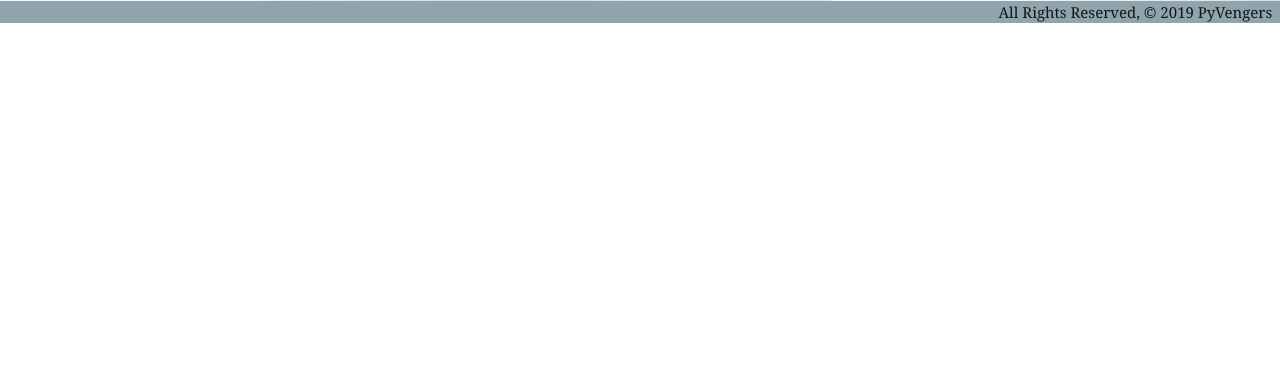
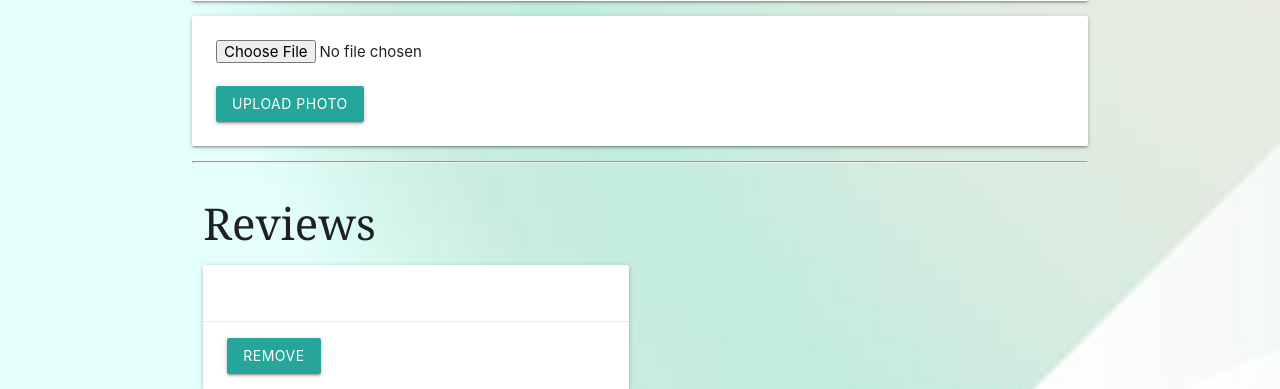
Before and after one commit to rmscampos/pyvengersunit3, a Django app: page /concerts/1/ in a window 1280 px wide. Shown: the part 777-1166 px from the top of the page. Before the commit the page ends 800 px from the top, so only its background shows below. Run offline with Django 3.2, Linux system fonts and the light colour scheme; a user stored in the database is signed in; tables that the repository leaves empty hold one stand-in row (values such as "Sample post").

Commit message:
Moved Photos. Working Properly.

```diff
--- a/main_app/models.py
+++ b/main_app/models.py
@@ -43,7 +43,7 @@ class Concert(models.Model):
 
 class Photo(models.Model):
     url = models.CharField(max_length=200)
-    concert = models.ForeignKey(Review, on_delete=models.CASCADE)
+    concert = models.ForeignKey(Concert, on_delete=models.CASCADE)
 
     def __str__(self):
         return f"Photo for concert_id: {self.concert_id} @{self.url}"
--- a/main_app/templates/concerts/detail.html
+++ b/main_app/templates/concerts/detail.html
@@ -10,12 +10,26 @@
     <p>Location: {{ concert.location }}</p>
     <p>Date: {{ concert.date }}</p>
     <p>Time: {{ concert.time }}</p>
+  {% for photo in concert.photo_set.all %}
+    <img class="responsive-img card-panel" src="{{ photo.url }}">
+  {% empty %}
+    <div class="card-panel teal-text center-align">No Photos Uploaded!</div>
+  {% endfor %}
   </div>
   <div class="card-action">
     <a href="{% url 'concerts_update' concert.id %}">Edit</a>
     <a href="{% url 'concerts_delete' concert.id %}">Delete</a>
   </div>
 </div>
+
+<!-- Form for Uploading Photos :) -->
+<!-- This form is not UI friendly. Need to find a better solution??? -->
+<form action="{% url 'add_photo' concert.id %}" enctype="multipart/form-data" method="POST" class="card-panel">
+  {% csrf_token %}
+    <input type="file" name="photo-file">
+      <br><br>
+    <input type="submit" class="btn" value="Upload Photo">
+</form>
 
 <hr>
 <div class="row">
--- a/main_app/urls.py
+++ b/main_app/urls.py
@@ -15,7 +15,7 @@ urlpatterns = [
   path('reviews/create/', views.ReviewCreate.as_view(), name='reviews_create'),
   path('reviews/<int:pk>/update/', views.ReviewUpdate.as_view(), name='reviews_update'),
   path('reviews/<int:pk>/delete/', views.ReviewDelete.as_view(), name='reviews_delete'),
-  path('reviews/<int:review_id>/add_photo/', views.add_photo, name='add_photo'),
+  path('concerts/<int:concert_id>/add_photo/', views.add_photo, name='add_photo'),
 
   path('accounts/signup/', views.signup, name='signup'),
 ]
--- a/main_app/views.py
+++ b/main_app/views.py
@@ -105,7 +105,7 @@ def signup(request):
   return render(request, 'registration/signup.html', context)
 
 @login_required
-def add_photo(request, review_id):
+def add_photo(request, concert_id):
     S3_BASE_URL = 'https://s3-us-west-1.amazonaws.com/'
     BUCKET = 'pyvengersunit3'
     photo_file = request.FILES.get('photo-file', None)
@@ -115,8 +115,8 @@ def add_photo(request, review_id):
         try:
             s3.upload_fileobj(photo_file, BUCKET, key)
             url = f"{S3_BASE_URL}{BUCKET}/{key}"
-            photo = Photo(url=url, review_id=review_id)
+            photo = Photo(url=url, concert_id=concert_id)
             photo.save()
         except:
             print('An error occurred uploading file to S3')
-    return redirect('reviews_detail', review_id=review_id)
+    return redirect('detail', pk=concert_id)
```
Also changed, not shown: main_app/templates/main_app/review_detail.html (+0 -14 lines).
